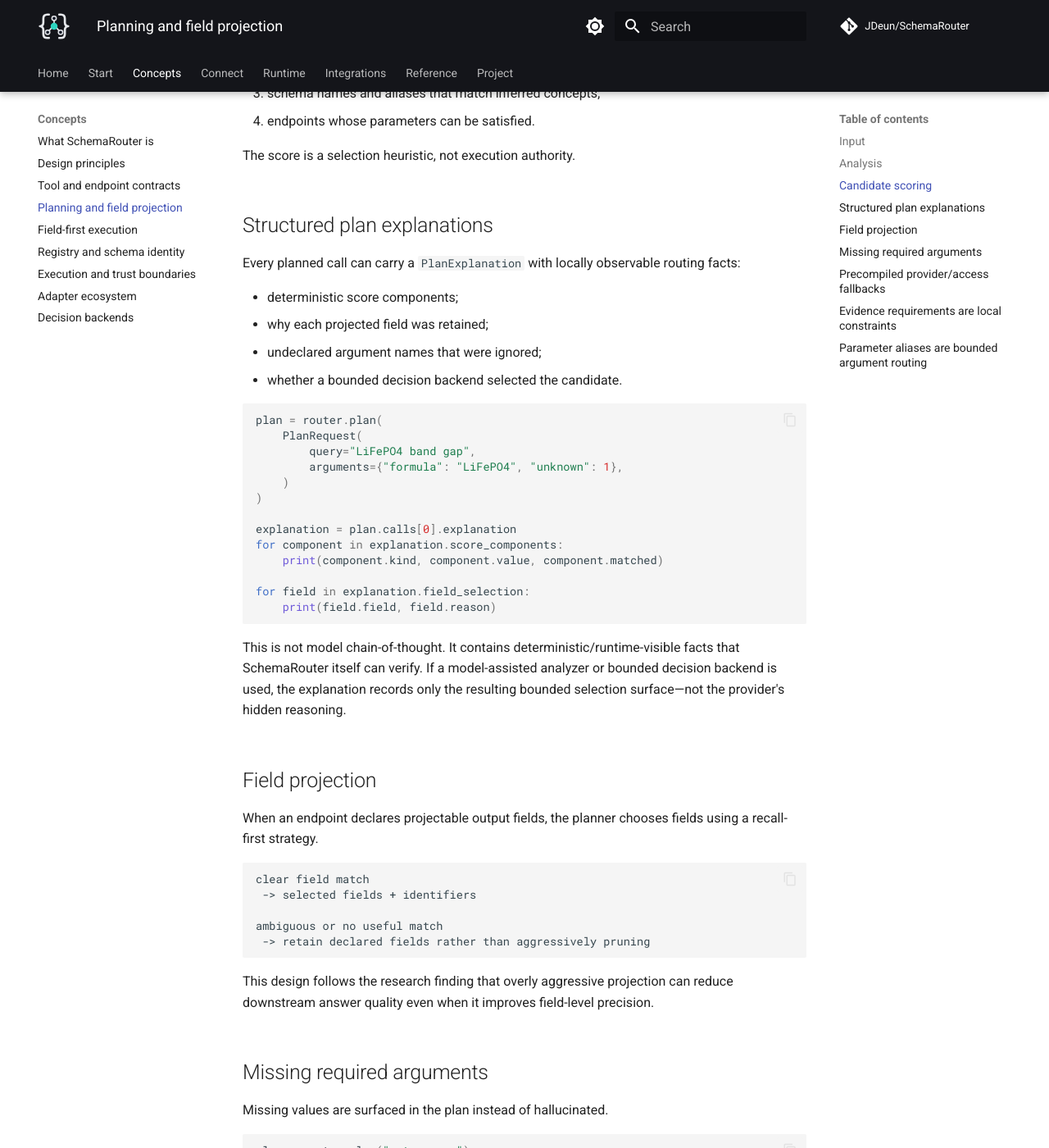
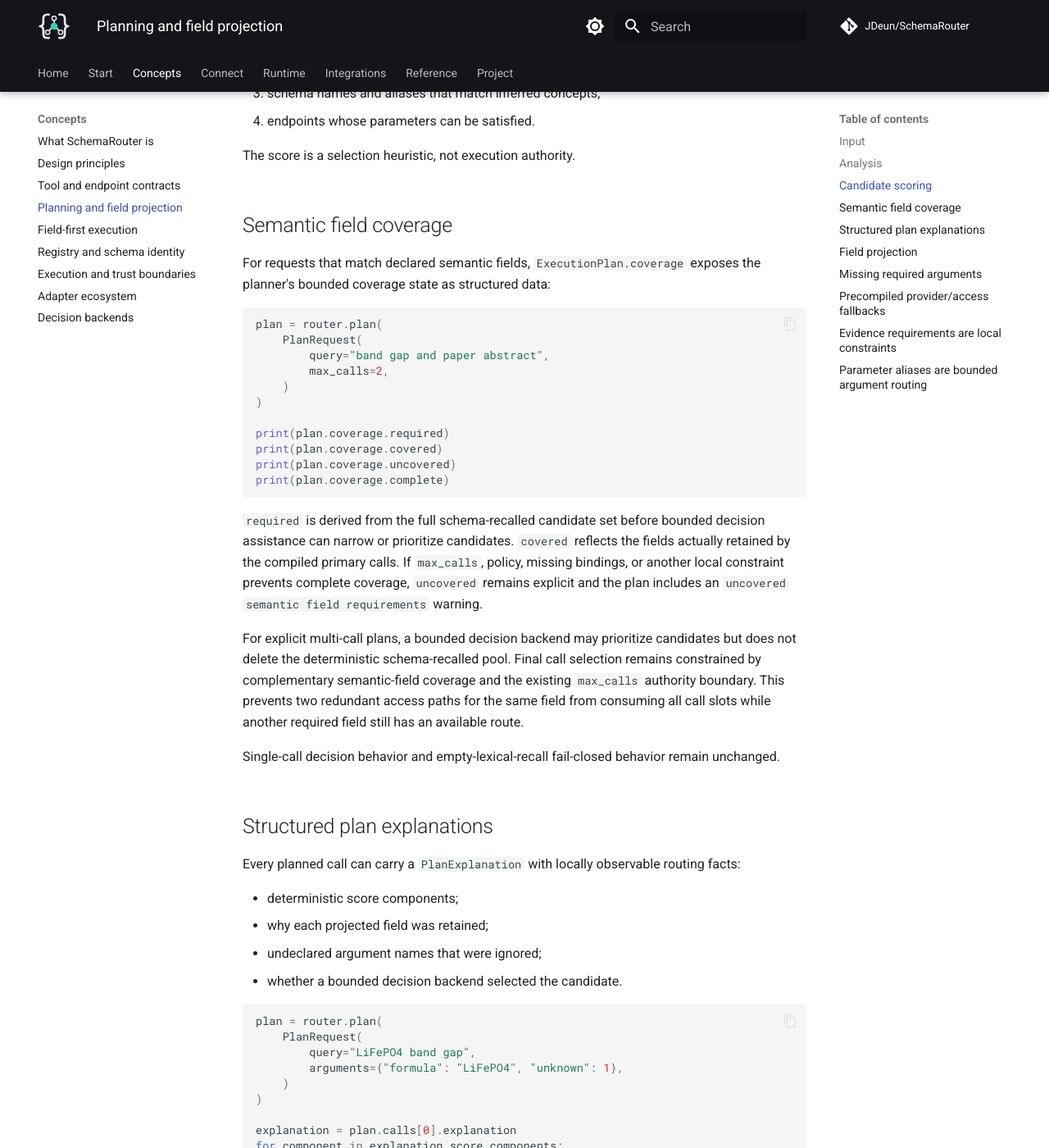
Before and after one commit to JDeun/SchemaRouter, an MkDocs documentation site: the page built from docs/concepts/planning.md, in a window 1280 px wide and 1400 px high, scrolled down 976 px. Shown: the whole window at 82% size. Built offline with MkDocs 1.6.1 and Material for MkDocs 9.7.7, drawn with Linux system fonts in a browser that asks for light colours; comment, search, counter and statistics services are not loaded.

Commit message:
docs: explain semantic plan coverage

````diff
--- a/docs/concepts/planning.md
+++ b/docs/concepts/planning.md
@@ -37,6 +37,39 @@ The planner favors:
 4. endpoints whose parameters can be satisfied.
 
 The score is a selection heuristic, not execution authority.
+
+## Semantic field coverage
+
+For requests that match declared semantic fields, `ExecutionPlan.coverage` exposes the planner's
+bounded coverage state as structured data:
+
+```python
+plan = router.plan(
+    PlanRequest(
+        query="band gap and paper abstract",
+        max_calls=2,
+    )
+)
+
+print(plan.coverage.required)
+print(plan.coverage.covered)
+print(plan.coverage.uncovered)
+print(plan.coverage.complete)
+```
+
+`required` is derived from the full schema-recalled candidate set before bounded decision assistance
+can narrow or prioritize candidates. `covered` reflects the fields actually retained by the compiled
+primary calls. If `max_calls`, policy, missing bindings, or another local constraint prevents complete
+coverage, `uncovered` remains explicit and the plan includes an `uncovered semantic field
+requirements` warning.
+
+For explicit multi-call plans, a bounded decision backend may prioritize candidates but does not
+delete the deterministic schema-recalled pool. Final call selection remains constrained by
+complementary semantic-field coverage and the existing `max_calls` authority boundary. This prevents
+two redundant access paths for the same field from consuming all call slots while another required
+field still has an available route.
+
+Single-call decision behavior and empty-lexical-recall fail-closed behavior remain unchanged.
 
 ## Structured plan explanations
 
````
